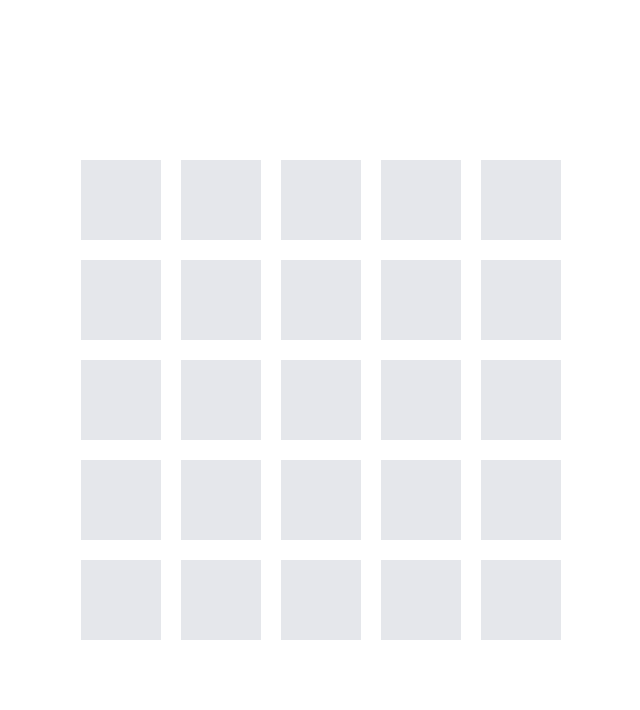
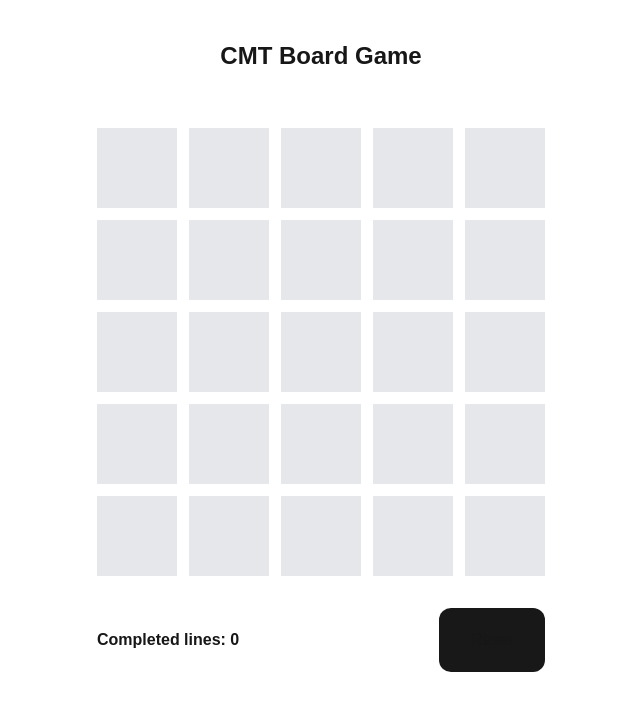
Before and after one commit to DollaJakab/CMT-Board-Game, a Next.js app: page / in a window 1280 px wide. Shown: the top 710 px of the page, without its empty margins (319-959 px from the left). Built offline with nearby package versions, Linux system fonts and the light colour scheme.

Commit message:
Imporved line detection algorithm and added reset button and lines counter

```diff
--- a/app/page.tsx
+++ b/app/page.tsx
@@ -3,7 +3,10 @@ import Board from "@/components/Board";
 
 export default function Home() {
   return (
-    <main className="w-full h-[100vh]  flex flex-col justify-center items-center">
+    <main className="w-full h-[100vh] flex flex-col justify-center items-center">
+      <h1 className="text-2xl font-black text-center absolute top-10 ">
+        CMT Board Game
+      </h1>
       <Board />
     </main>
   );
--- a/components/Board.tsx
+++ b/components/Board.tsx
@@ -5,15 +5,26 @@ import { CellProps } from "@/lib/types";
 
 const Board = () => {
   const board = useStore((state) => state.board);
+  const lines = useStore((state) => state.lines);
+  const resetBoard = useStore((state) => state.resetBoard);
   return (
-    <div className="flex flex-col gap-5">
+    <div className="flex flex-col gap-3">
       {board.map((row: Array<CellProps>, i: number) => (
-        <div key={i} className="flex gap-5 items-center justify-center">
+        <div key={i} className="flex gap-3 items-center justify-center w-full">
           {row.map((cell: CellProps, j: number) => (
             <Cell key={j} cell={cell} i={i} j={j} />
           ))}
         </div>
       ))}
+      <div className="flex justify-between mt-5">
+        <p className="font-black pt-5">{`Completed lines: ${lines}`}</p>
+        <button
+          className="p-5 px-8 bg-[#181818] hover:bg-red rounded-xl transition-all ease-in"
+          onClick={resetBoard}
+        >
+          Reset
+        </button>
+      </div>
     </div>
   );
 };
--- a/components/Cell.tsx
+++ b/components/Cell.tsx
@@ -5,17 +5,18 @@ import { CellProps, CellTypes } from "@/lib/types";
 import { linesCalculator } from "@/lib/helpers";
 
 const Cell = ({ cell, i, j }: { cell: CellProps; i: number; j: number }) => {
-  console.log(cell);
   const updateBoard = useStore((state) => state.updateBoard);
   const board = useStore((state) => state.board);
   const updateBoardColors = useStore((state) => state.updateBoardColors);
   const currentLetter = useStore((state) => state.currentLetter);
   const updateCurrentLetter = useStore((state) => state.updateCurrentLetter);
   const currentLetterIndex = Object.keys(CellTypes).indexOf(currentLetter);
+  const updateLines = useStore((state) => state.updateLines);
   const setCellValue = () => {
     updateBoard(i, j, currentLetter);
     updateCurrentLetter(CellTypes[(currentLetterIndex + 1) % 3]);
     const lines = linesCalculator(board);
+    updateLines(lines.length);
     lines.forEach((line) => {
       line.forEach(([row, col]) => {
         updateBoardColors(row, col);
--- a/lib/helpers.ts
+++ b/lib/helpers.ts
@@ -1,9 +1,10 @@
 import { CellProps } from "./types";
 
-export const linesCalculator = (board:CellProps[][]) => {
+export const linesCalculator = (board: CellProps[][]) => {
     const rows = board.length;
     const cols = board[0].length;
-        const lines: number[][][] = [];
+    const results: number[][][] = [];
+    const processedSequences: Set<string> = new Set();
 
     function collectSequence(startRow: number, startCol: number, dRow: number, dCol: number): number[][] {
         const sequence: number[][] = [];
@@ -18,7 +19,11 @@ export const linesCalculator = (board:CellProps[][]) => {
             col += dCol;
         }
 
-            return sequence.length > 1 ? sequence : [];
+        return sequence.length >= 3 ? sequence : [];
+    }
+
+    function sequenceKey(sequence: number[][]): string {
+        return sequence.map(([r, c]) => `${r},${c}`).join("-");
     }
 
     for (let i = 0; i < rows; i++) {
@@ -35,12 +40,21 @@ export const linesCalculator = (board:CellProps[][]) => {
 
             for (const [dRow, dCol] of directions) {
                 const sequence = collectSequence(i, j, dRow, dCol);
-                    if (sequence.length > 2) {
-                        lines.push(sequence);
+                const key = sequenceKey(sequence);
+
+                if (sequence.length >= 3 && !processedSequences.has(key)) {
+                    results.push(sequence);
+                    processedSequences.add(key);
                 }
             }
         }
     }
 
-        return lines
+    const filteredResults = results.filter(sequence => {
+        const key = sequenceKey(sequence);
+        return !Array.from(processedSequences).some(processedKey =>
+            processedKey.includes(key) && processedKey !== key
+        );
+    });
+    return filteredResults;
 }
--- a/lib/store.ts
+++ b/lib/store.ts
@@ -5,13 +5,12 @@ import { Store } from './types'
 
 export const useStore = create<Store>((set) => ({
     board: new Array(5).fill(null).map(() => new Array(5).fill({color: 'black', value: ''})),
-    currentLetter: "C",
-    updateCurrentLetter: (currentLetter) => set({ currentLetter }),
     updateBoard: (i, j, currentLetter) => set((state) => {
         const newBoard = [...state.board];
          newBoard[i][j] = {...newBoard[i][j], value: currentLetter};
         return { ...state, board: newBoard };
     }),
+    resetBoard: () => set(() => {return {board: new Array(5).fill(null).map(() => new Array(5).fill({color: 'black', value: ''})), currentLetter: "C", lines: 0}}),
     updateBoardColors: (i,j) => set((state) => {
         const newBoard = [...state.board];
         let color = 'black'
@@ -25,4 +24,8 @@ export const useStore = create<Store>((set) => ({
         newBoard[i][j] = {...newBoard[i][j], color: color};
         return { ...state, board: newBoard };
     }),
+    currentLetter: "C",
+    updateCurrentLetter: (currentLetter) => set({ currentLetter }),
+    lines: 0,
+    updateLines: (lines) => set({ lines }),
 }))
--- a/lib/types.ts
+++ b/lib/types.ts
@@ -14,5 +14,8 @@ export interface Store {
     currentLetter: string,
     updateCurrentLetter: (currentLetter: string) => void,
     updateBoard: (i: number, j: number, currentLetter: string) => void
-    updateBoardColors: (i: number, j: number) => void
+    updateBoardColors: (i: number, j: number) => void,
+    lines: number,
+    updateLines: (lines: number) => void,
+    resetBoard: () => void
 }
```
Lines whose indentation alone changed are shown as unchanged.
